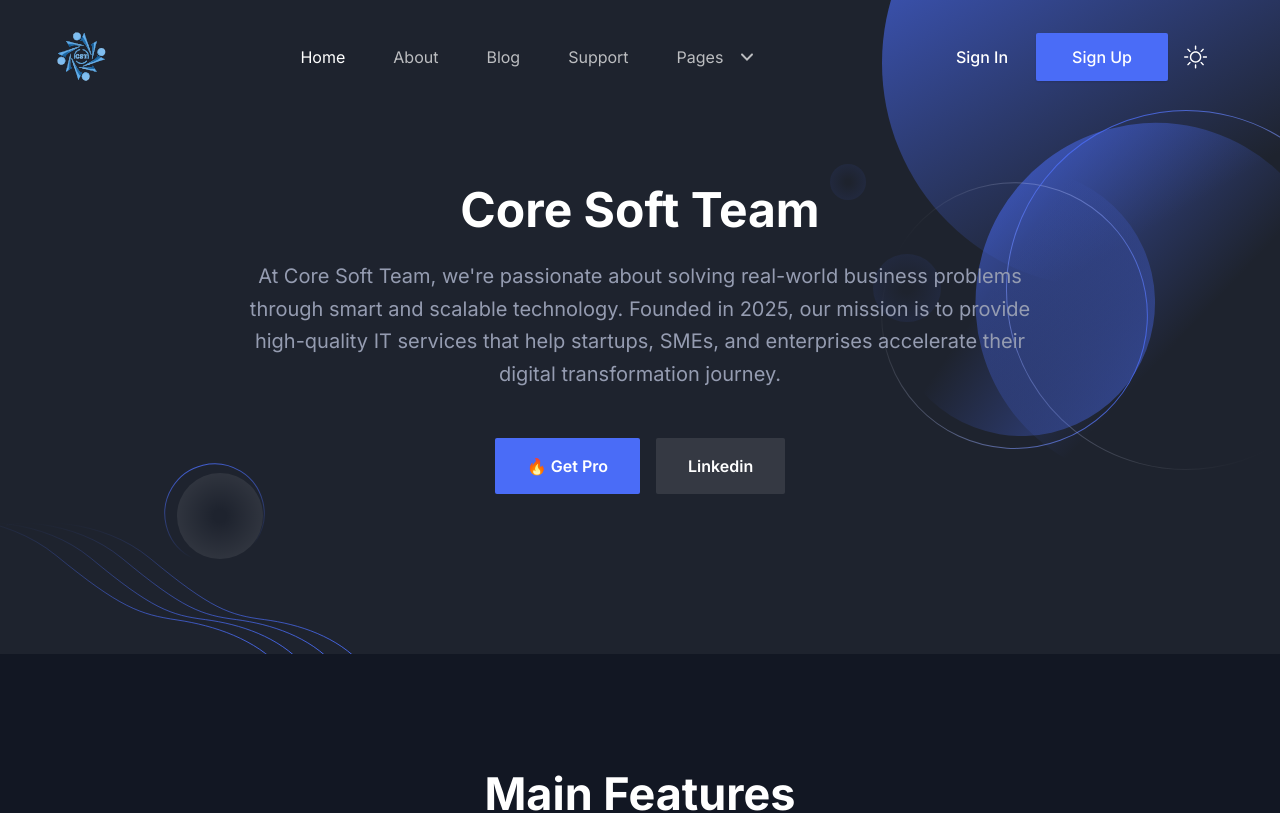
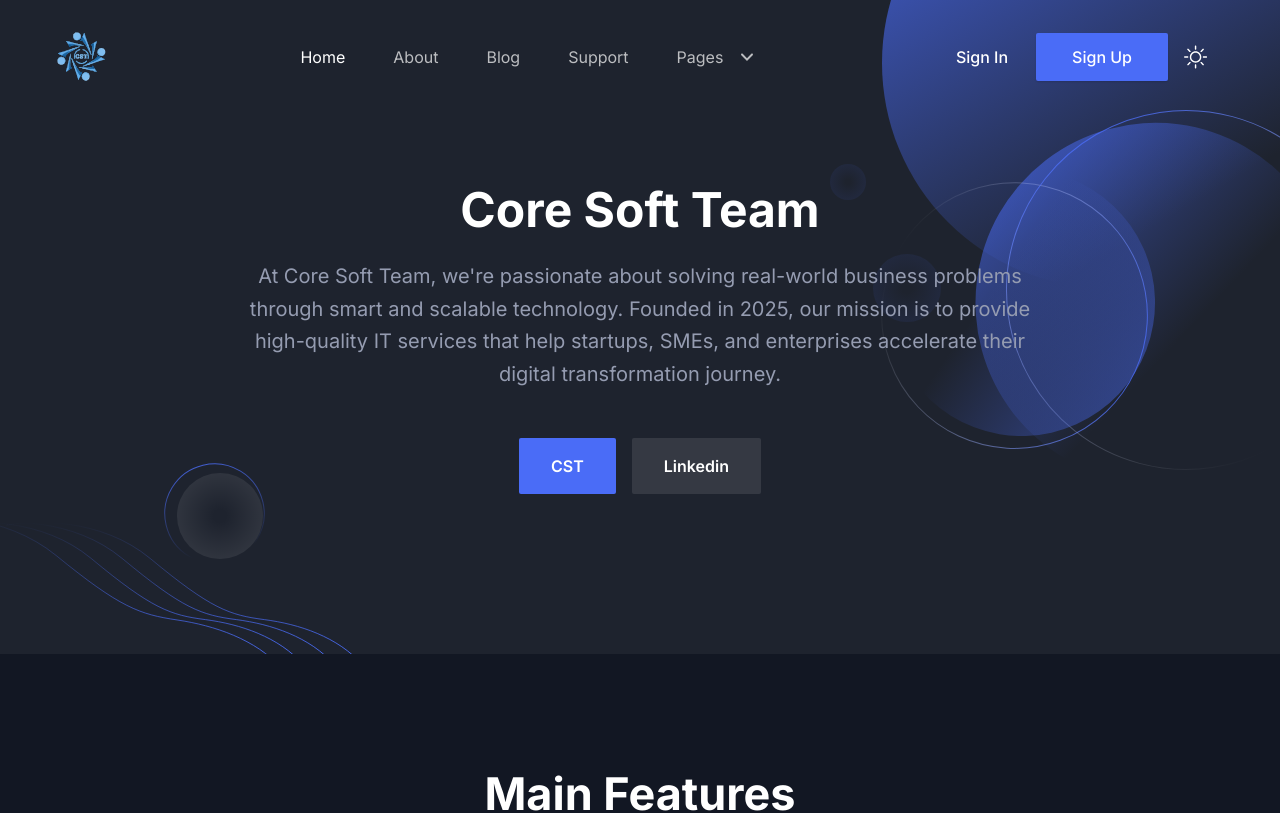
Before and after one commit to svisharma98/coresoftteam-web, a Next.js app: page / in a window 1280 px wide. Shown: the top 813 px of the page. Built offline with nearby package versions, Linux system fonts and the light colour scheme.

Commit message:
Change button

```diff
--- a/src/components/Hero/index.tsx
+++ b/src/components/Hero/index.tsx
@@ -25,7 +25,7 @@ const Hero = () => {
                     href=""
                     className="rounded-xs bg-primary px-8 py-4 text-base font-semibold text-white duration-300 ease-in-out hover:bg-primary/80"
                   >
-                    🔥 Get Pro
+                    CST
                   </Link>
                   <Link
                     href="https://www.linkedin.com/in/vishwajeet-sharma-a4a7461a6/"
```
